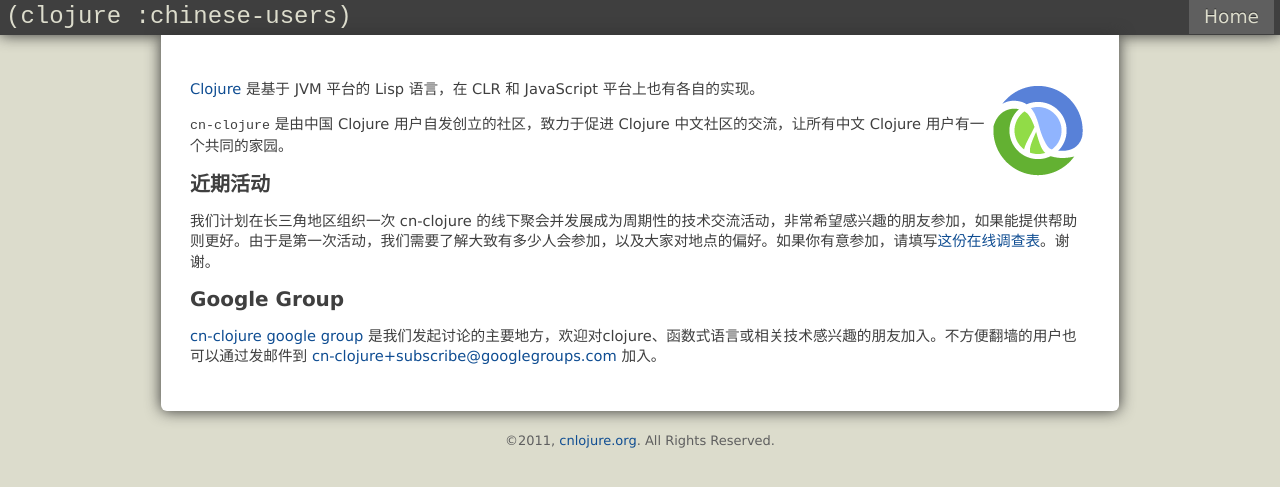
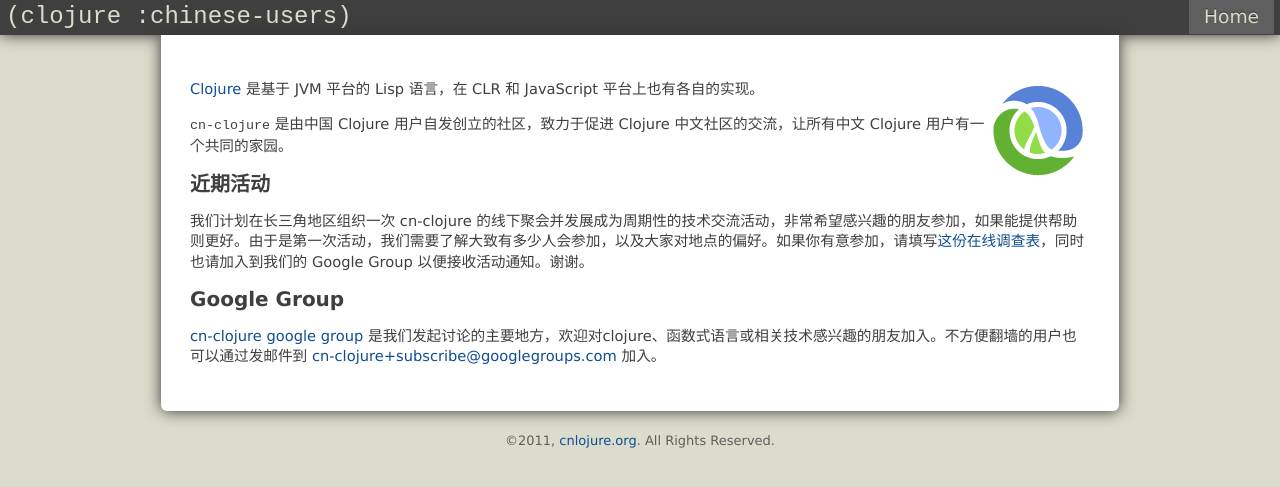
Before and after one commit to cnlojure/cnlojure.github.com, a Jekyll site: the page built from index.markdown, in a window 1280 px wide. Shown: the top 487 px of the page. Built offline with Jekyll 4.4.1, drawn with Linux system fonts in a browser that asks for light colours.

Commit message:
Minor addition.

```diff
--- a/index.markdown
+++ b/index.markdown
@@ -11,7 +11,7 @@
 `cn-clojure` 是由中国 Clojure 用户自发创立的社区，致力于促进 Clojure 中文社区的交流，让所有中文 Clojure 用户有一个共同的家园。
 
 ## 近期活动
-我们计划在长三角地区组织一次 cn-clojure 的线下聚会并发展成为周期性的技术交流活动，非常希望感兴趣的朋友参加，如果能提供帮助则更好。由于是第一次活动，我们需要了解大致有多少人会参加，以及大家对地点的偏好。如果你有意参加，请填写<a href="http://www.diaochapai.com/survey548296">这份在线调查表</a>。谢谢。
+我们计划在长三角地区组织一次 cn-clojure 的线下聚会并发展成为周期性的技术交流活动，非常希望感兴趣的朋友参加，如果能提供帮助则更好。由于是第一次活动，我们需要了解大致有多少人会参加，以及大家对地点的偏好。如果你有意参加，请填写<a href="http://www.diaochapai.com/survey548296">这份在线调查表</a>，同时也请加入到我们的 Google Group 以便接收活动通知。谢谢。
 
 ## Google Group
 [cn-clojure google group](http://groups.google.com/group/cn-clojure)
```
